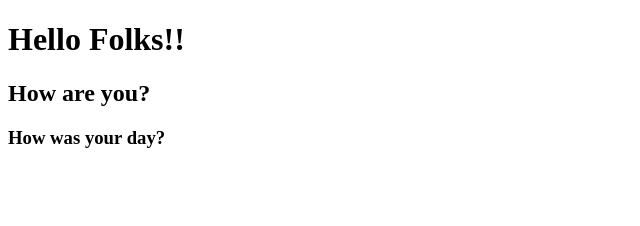
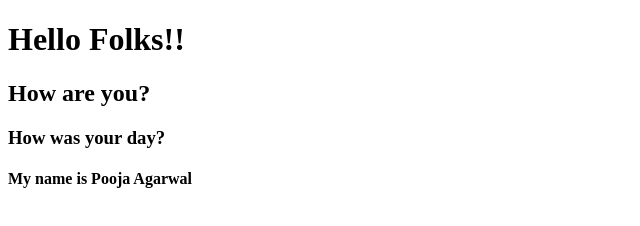
Before and after one commit to pooja10agarwal/portfolio, a plain HTML site: page index.html in a window 1280 px wide. Shown: the whole page, without its empty margins (0-640 px from the left). Drawn offline with Linux system fonts and the light colour scheme.

Commit message:
third commit

```diff
--- a/index.html
+++ b/index.html
@@ -8,5 +8,6 @@
     <h1>Hello Folks!!</h1>
     <h2>How are you?</h2>
     <h3>How was your day?</h3>
+    <h4>My name is Pooja Agarwal</h4>
   </body>
 </html>
```
